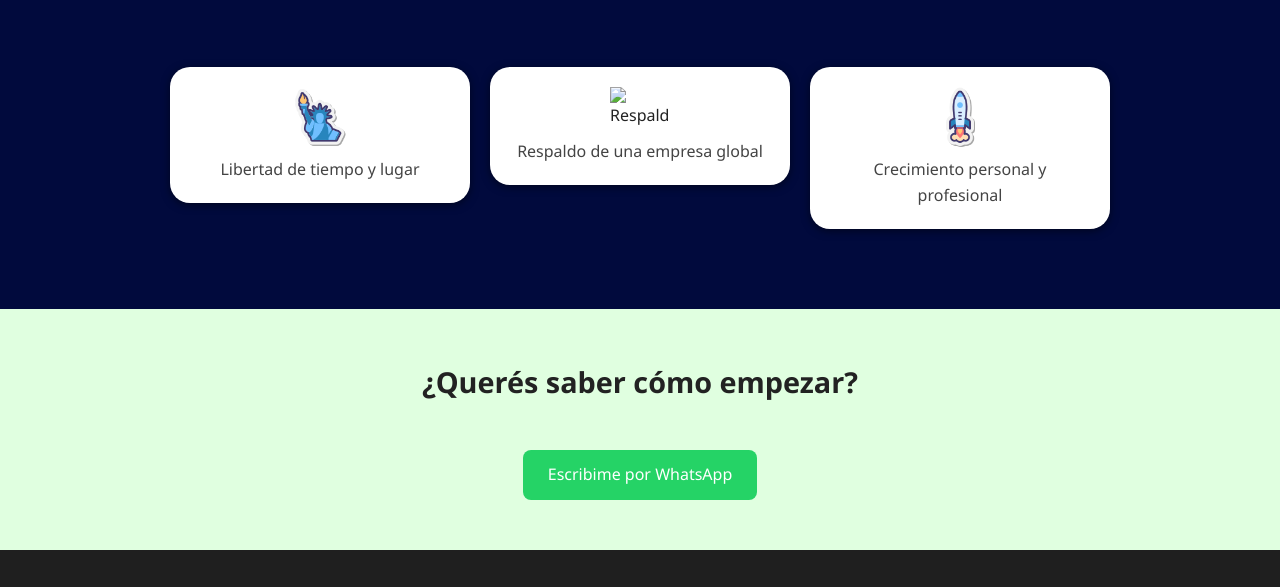
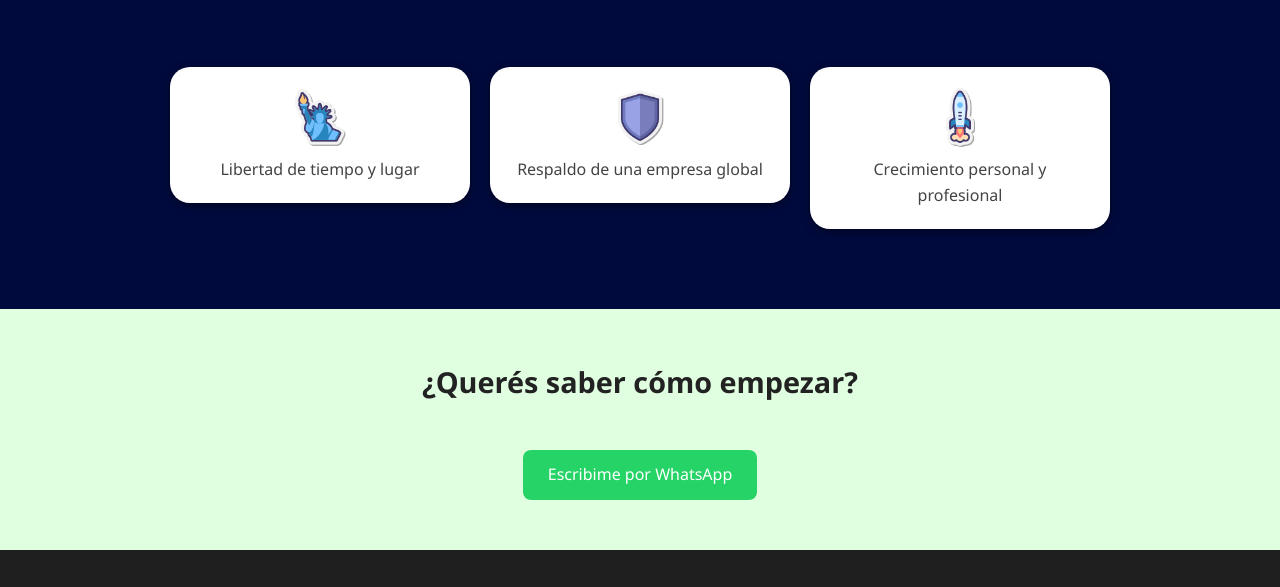
Before and after one commit to mdamiancr/oportunidad, a plain HTML site: page index.html in a window 1280 px wide. Shown: the part 2169-2756 px from the top of the page. Drawn offline with Linux system fonts and the light colour scheme; the site is published under a folder, as on GitHub Pages, so addresses that start at the root find nothing.

Commit message:
cambio final

```diff
--- a/index.html
+++ b/index.html
@@ -38,7 +38,7 @@
       </div>
 
       <div class="razon">
-        <img src="/imagenes/icono2.png" alt="Respaldo" />
+        <img src="imagenes/icono2.png" alt="Respaldo" />
         <p>Respaldo de una empresa global</p>
       </div>
 
```
